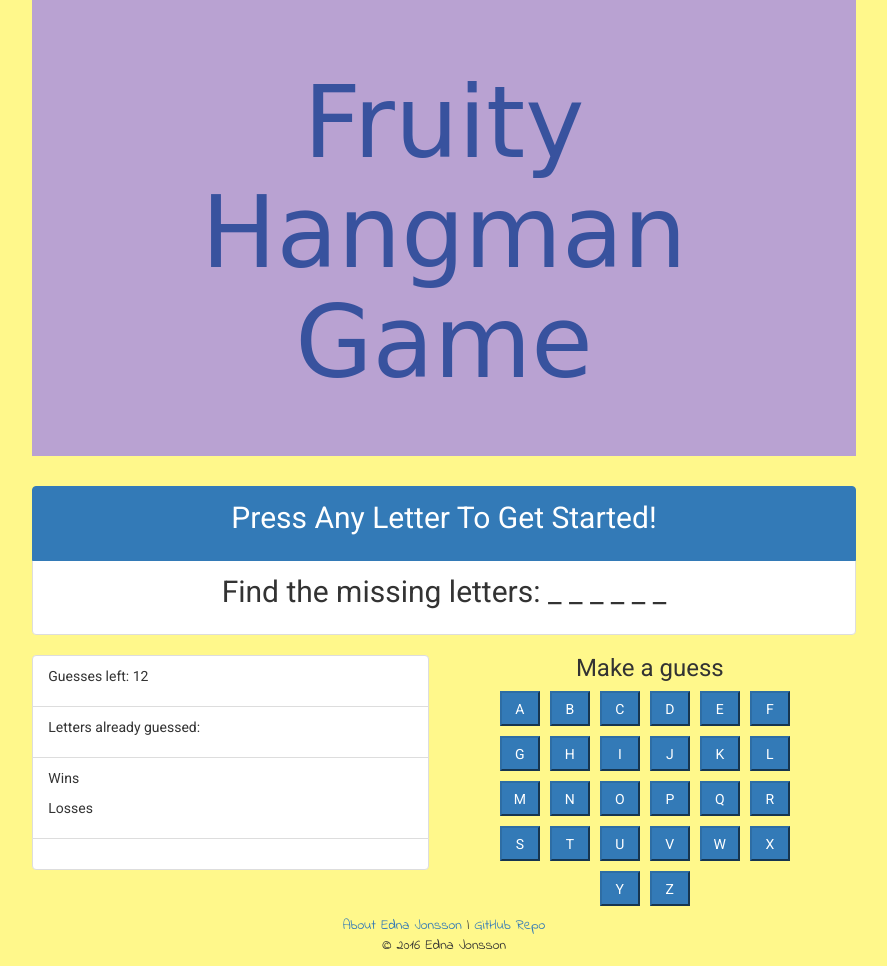
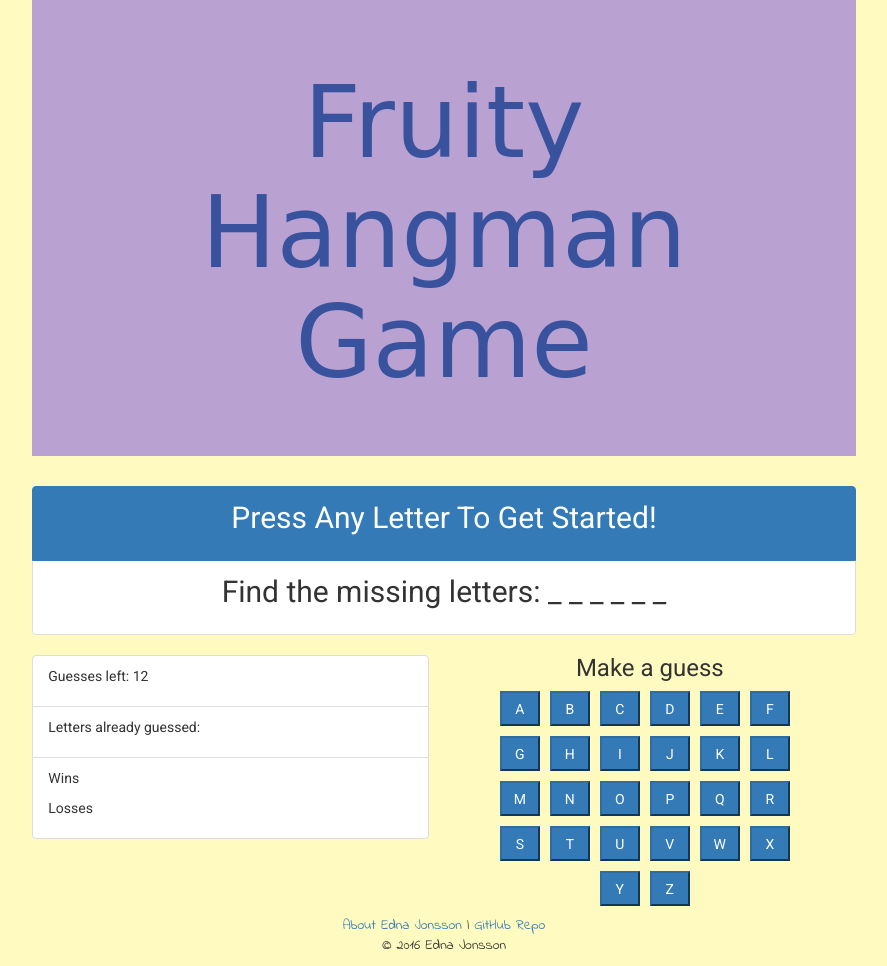
Before and after one commit to Ednas/hangmanGame, a PHP site: page / in a window 1280 px wide. Shown: the whole page, without its empty margins (196-1083 px from the left). Run offline with PHP 8.4, Linux system fonts and the light colour scheme; some web fonts are replaced.

Commit message:
Moved the past word into the li with win counter and loss counter and made the background less bright yellow

```diff
--- a/assets/css/style.css
+++ b/assets/css/style.css
@@ -1,5 +1,5 @@
 body {
-  background-color: #FFF88B;
+  background-color: #FFFBC0;
   font-family: 'Roboto', sans-serif;
 }
 
--- a/index.html
+++ b/index.html
@@ -44,8 +44,6 @@
           <p id="winCounter">Wins</p>
 
           <p id="lossCounter">Losses</p>
-        </li>
-        <li class="list-group-item">
           <p id="word"></p>
         </li>
       </ul>
```
